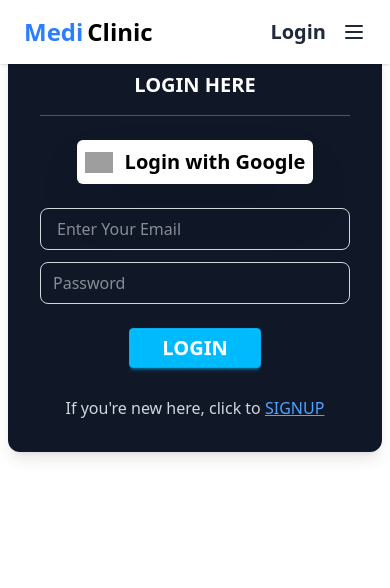
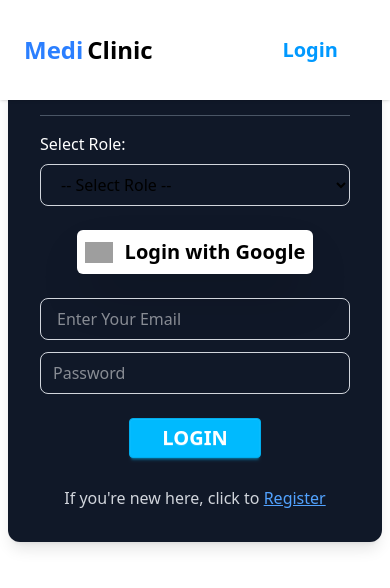
Before and after one commit to SADMAN-SADID-052/Doctor-Appointment-app, a React (Vite) app: page /auth/login in a window 390 px wide. Shown: the top 588 px of the page. Built offline with nearby package versions, Linux system fonts and the light colour scheme; no server answers; grey boxes are pictures that could not be loaded.

Commit message:
add axios and add dashboard button and so on

```diff
--- a/package.json
+++ b/package.json
@@ -11,6 +11,7 @@
   },
   "dependencies": {
     "@tailwindcss/vite": "^4.1.12",
+    "axios": "^1.11.0",
     "firebase": "^12.2.1",
     "lucide-react": "^0.542.0",
     "react": "^19.1.1",
--- a/src/Componenets/Navbar.jsx
+++ b/src/Componenets/Navbar.jsx
@@ -1,26 +1,23 @@
-import { useState } from "react";
+import { useContext, useState } from "react";
 import { Phone, Clock, Mail, Menu, X } from "lucide-react";
+import { Link } from "react-router";
+import { AuthContext } from "../Provider/AuthProvider";
 
 const Navbar = () => {
   const [menuOpen, setMenuOpen] = useState(false);
+  const {user,logOut} = useContext(AuthContext);
+  const [dropdownOpen, setDropdownOpen] = useState(false);
+
 
   const navItem = (
     <>
       <li>
-        <a>Home</a>
+        <Link to="/">Home</Link>
       </li>
       <li>
-        <a>Doctors</a>
+        <Link to="/doctors">Doctors</Link>
       </li>
-      <li>
-        <a>Departments</a>
-      </li>
-      <li>
-        <a>Blog</a>
-      </li>
-      <li>
-        <a>Shop</a>
-      </li>
+
     </>
   );
 
@@ -43,15 +40,55 @@ const Navbar = () => {
           </ul>
         </div>
 
-        <div className="navbar-end flex gap-4">
-          <button className="font-bold text-xl">Login</button>
-          <button className="lg:hidden" onClick={() => setMenuOpen(!menuOpen)}>
-            {menuOpen ? (
-              <X className="w-6 h-6 cursor-pointer" />
-            ) : (
-              <Menu className="w-6 h-6 cursor-pointer" />
-            )}
-          </button>
+     <div className="navbar-end">
+          {user ? (
+            <div className="relative">
+              <img
+                onClick={() => setDropdownOpen(!dropdownOpen)}
+                className="w-12 h-12 rounded-full cursor-pointer border-[#FFB200] border-3"
+                src={user.photoURL || "https://via.placeholder.com/150"}
+                alt="Profile"
+              />
+              {dropdownOpen && (
+                <div className="absolute right-0 mt-2 w-48 bg-white rounded-md shadow-lg z-20 p-2">
+                  <div className="px-4 py-2 text-sm text-gray-700 font-bold text-center">
+                    {user.displayName}
+                  </div>
+                  <hr />
+                  <Link
+                    to="/dashboard"
+                    className="btn btn-error w-full mt-2 hover:bg-black"
+                  >
+                    <div className="flex gap-1 items-center">
+                      <img
+                        className="w-5"
+                        src="https://cdn-icons-png.freepik.com/256/16596/16596825.png?ga=GA1.1.94081497.1723952170&semt=ais_hybrid"
+                        alt=""
+                      />
+                      <p className="text-white ">Dashboard</p>
+                    </div>
+                  </Link>
+                  <button
+                    onClick={logOut}
+                    className="w-full text-left px-4 py-2 text-sm text-white hover:bg-black font-bold btn btn-primary mt-2"
+                  >
+                    <div className="flex items-center gap-1">
+                      <img
+                        className="w-5"
+                        src="https://cdn-icons-png.freepik.com/256/10977/10977462.png?ga=GA1.1.94081497.1723952170&semt=ais_hybrid"
+                        alt=""
+                      />
+                      <p>Logout</p>
+                    </div>
+                  </button>
+                </div>
+              )}
+            </div>
+          ) : (
+            <Link to="/auth/login">
+              <p className="text-[#0099FF] p-7 font-bold hover:text-black text-xl">Login</p>
+            </Link>
+          )}
         </div>
       </div>
 
--- /dev/null
+++ b/src/Hooks/useAxiosPublic.jsx
@@ -0,0 +1,13 @@
+import axios from "axios";
+
+const axiosPublic = axios.create({
+
+    baseURL : 'http://localhost:5000'
+
+
+})
+const useAxiosPublic = () => {
+    return axiosPublic;
+};
+
+export default useAxiosPublic;
--- /dev/null
+++ b/src/Pages/Doctors.jsx
@@ -0,0 +1,13 @@
+import React from 'react';
+
+const Doctors = () => {
+    return (
+        <div>
+
+            <h1>ALl dOCTORS IS HERE</h1>
+
+        </div>
+    );
+};
+
+export default Doctors;
--- a/src/Pages/Login.jsx
+++ b/src/Pages/Login.jsx
@@ -1,11 +1,10 @@
 import { Link, useLocation, useNavigate } from "react-router";
 import { GoogleAuthProvider, signInWithPopup } from "firebase/auth";
-
-import auth from "../Firebase/firebaselogin"
+import auth from "../Firebase/firebaselogin";
 import Swal from "sweetalert2";
-
-import { useContext } from "react";
+import { useContext, useState } from "react";
 import { AuthContext } from "../Provider/AuthProvider";
+import useAxiosPublic from "../Hooks/useAxiosPublic";
 
 const Login = () => {
   const { userLogin, setUser } = useContext(AuthContext);
@@ -14,9 +13,30 @@ const Login = () => {
 
   const provider = new GoogleAuthProvider();
 
+  // ✅ Role state (no default value)
+  const [role, setRole] = useState("");
+
   const handleGoogleLogin = () => {
+    if (!role) {
+      Swal.fire({
+        icon: "warning",
+        title: "Role Required",
+        text: "Please select a role before logging in with Google.",
+        confirmButtonColor: "#d33",
+      });
+      return;
+    }
+
     signInWithPopup(auth, provider)
-      .then(() => {
+      .then((result) => {
+        const userInfo = {
+          name: result.user?.displayName,
+          email: result.user?.email,
+          photo: result.user?.photoURL,
+          role: role, // ✅ use selected role
+        };
+
+        useAxiosPublic.post("/users", userInfo).then(() => {});
         navigate(location?.state ? location.state : "/");
 
         Swal.fire({
@@ -41,13 +61,33 @@ const Login = () => {
 
   const handleLogin = (e) => {
     e.preventDefault();
+    if (!role) {
+      Swal.fire({
+        icon: "warning",
+        title: "Role Required",
+        text: "Please select a role before logging in.",
+        confirmButtonColor: "#d33",
+      });
+      return;
+    }
+
     const email = e.target.email.value;
     const password = e.target.password.value;
 
     userLogin(email, password)
       .then((result) => {
         const user = result.user;
-        setUser(user);
+
+        // ✅ Attach role to user object
+        const userInfo = {
+          name: user.displayName || "",
+          email: user.email,
+          photo: user.photoURL || "",
+          role: role,
+        };
+
+        setUser(userInfo);
+
         navigate(location?.state ? location.state : "/");
 
         Swal.fire({
@@ -72,12 +112,27 @@ const Login = () => {
 
   return (
     <div>
-      <section className=" pt-[10%] relative flex items-center justify-center p-2">
+      <section className="pt-[10%] relative flex items-center justify-center p-2">
         <div className="w-[500px] sm:w-[500px] bg-gray-900 bg-opacity-60 backdrop-blur-xl text-center p-8 text-white z-10 rounded-xl shadow-lg">
+          <p className="text-xl sm:text-2xl font-semibold">LOGIN HERE</p>
+          <hr className="my-4 border-gray-600" />
 
-          <p className="text-xl sm:text-2xl font-semibold">LOGIN HERE</p>
-
-          <hr className="my-4 border-gray-600" />
+          {/* ✅ Role Selection */}
+          <div className="mb-4">
+            <label className="block text-left mb-2">Select Role:</label>
+            <select
+              value={role}
+              onChange={(e) => setRole(e.target.value)}
+              required
+              className="w-full px-4 py-2 rounded-lg border border-gray-300 text-black focus:outline-none focus:ring-2 focus:ring-blue-500"
+            >
+              <option value="" disabled>
+                -- Select Role --
+              </option>
+              <option value="patient">Login as Patient</option>
+              <option value="doctor">Login as Doctor</option>
+            </select>
+          </div>
 
           <div className="text-center mt-6 mb-6">
             <button
@@ -101,7 +156,7 @@ const Login = () => {
               name="email"
               placeholder="Enter Your Email"
               required
-              className="w-full px-4 py-2 rounded-lg  text-base sm:text-lg border border-gray-300 focus:outline-none focus:ring-2 focus:ring-blue-500"
+              className="w-full px-4 py-2 rounded-lg text-base sm:text-lg border border-gray-300 focus:outline-none focus:ring-2 focus:ring-blue-500"
             />
 
             <input
@@ -119,17 +174,15 @@ const Login = () => {
             <p className="mt-4 text-gray-300">
               If you're new here, click to{" "}
               <Link
-                to="/auth/signup"
+                to="/auth/register"
                 className="underline hover:text-pink-300 text-blue-400"
               >
-                SIGNUP
+                Register
               </Link>
             </p>
           </form>
         </div>
       </section>
-
-
     </div>
   );
 };
--- a/src/main.jsx
+++ b/src/main.jsx
@@ -8,6 +8,7 @@ import AuthLayout from "./Layout/AuthLayout";
 import Login from "./Pages/Login";
 import SignUp from "./Pages/SignUp";
 import AuthProvider from "./Provider/AuthProvider";
+import Doctors from "./Pages/Doctors";
 
 createRoot(document.getElementById("root")).render(
   <StrictMode>
@@ -16,6 +17,7 @@ createRoot(document.getElementById("root")).render(
      <BrowserRouter>
       <Routes>
         <Route path="/" element={<Main></Main>} />
+        <Route path="/doctors" element={<Doctors></Doctors>} />
 
         <Route path="auth" element={<AuthLayout />}>
           <Route path="login" element={<Login />} />
```
Also changed, not shown: 1 other file (tests, documents, lock files or other folders).
